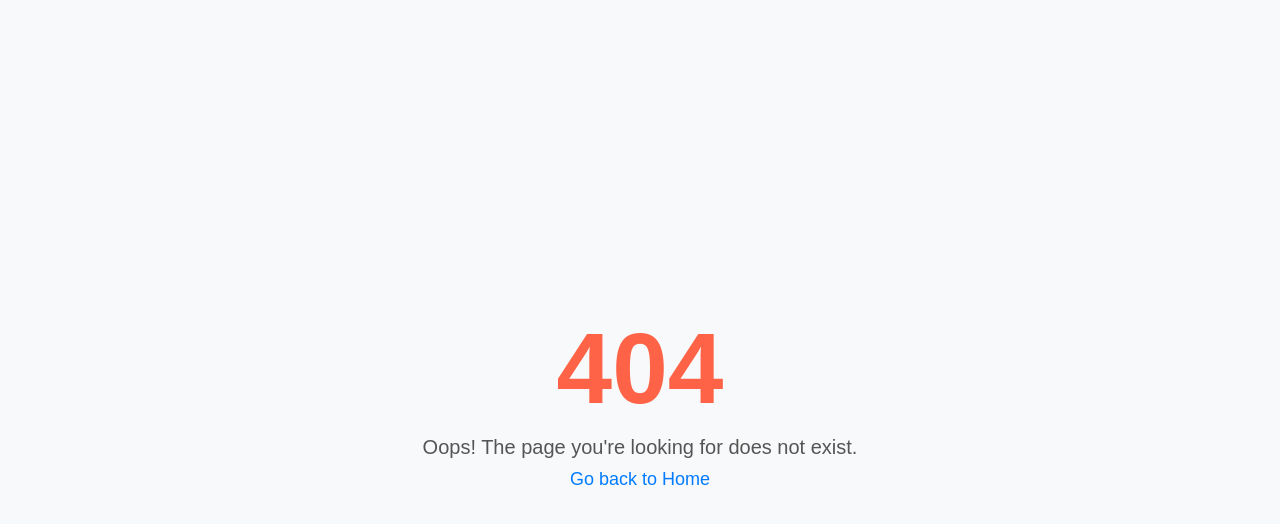
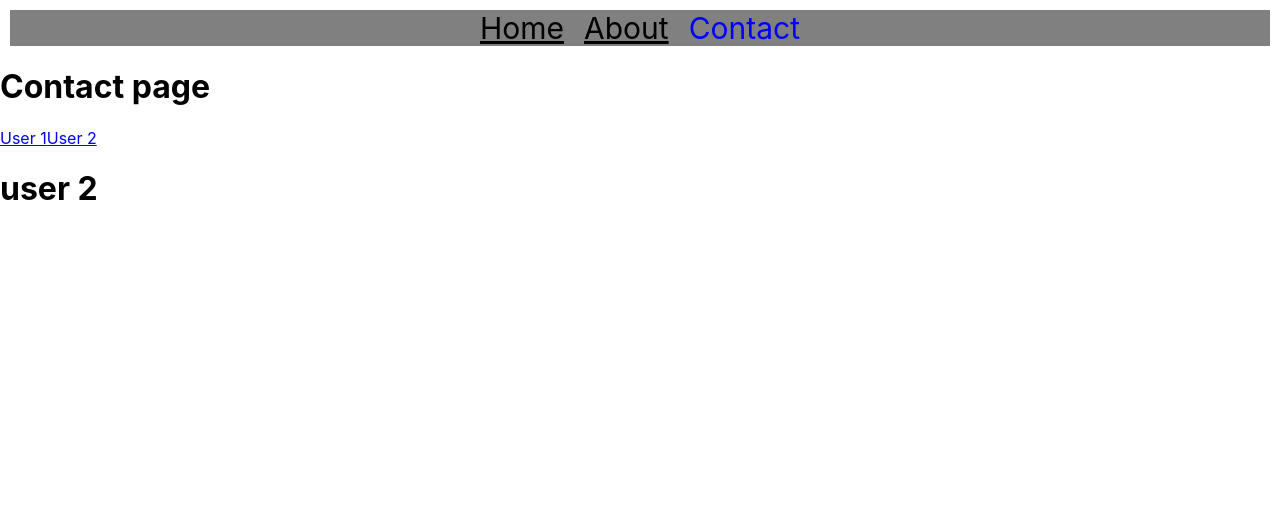
Before and after one commit to Ibrahimkhan432/SMIT-modern-web-and-app-batch17-classCode, a React (Create React App) app in the folder React/firstapp/: page /contact/user2 in a window 1280 px wide. Before the commit this address had no page. Shown: the top 524 px of the page. Built offline with nearby package versions, Linux system fonts and the light colour scheme.

Commit message:
nested routes

```diff
--- a/React/firstapp/src/App.jsx
+++ b/React/firstapp/src/App.jsx
@@ -5,6 +5,7 @@
 import { useEffect, useState, useContext, createContext } from "react";
 import RouterPage from "./router/RouterPage";
 import UserContext from "./pages/UserContext";
+import NestedRoute from "./router/NestedRoute";
 // import UserContext from "./pages/UserContext";
 
 // //    -- props ---
@@ -309,7 +310,8 @@ export function App() {
     <>
    {/* <UserContext/> */}
    <UserContext>
-   <RouterPage/>
+   {/* <RouterPage/> */}
+   <NestedRoute/>
    </UserContext>
     </>
   );
--- /dev/null
+++ b/React/firstapp/src/components/Footer.jsx
@@ -0,0 +1,29 @@
+function Footer() {
+  return (
+    <div
+      style={{
+        backgroundColor: "gray",
+        fontSize: "30px",
+        textAlign: "center",
+        color: "white",
+      }}
+    >
+        <nav>
+
+        </nav>
+      <ul
+        style={{
+          listStyleType: "none",
+        }}
+      >
+        <li>
+
+            Home
+            </li>
+        <li>About</li>
+        <li>Contact</li>
+      </ul>
+    </div>
+  );
+}
+export default Footer;
--- /dev/null
+++ b/React/firstapp/src/components/Navbar.jsx
@@ -0,0 +1,34 @@
+import { Link, NavLink, Outlet } from "react-router-dom";
+function Navbar() {
+  const navStyle = ({ isActive }) => ({
+    color: isActive ? "blue" : "black",
+    textDecoration:isActive?"none" : "underline",
+    margin:"10px"
+  });
+  return (
+    <>
+      <div
+        style={{
+          backgroundColor: "gray",
+          textAlign: "center",
+          margin: "10px",
+          color: "white",
+          fontSize: "30px",
+        }}
+      >
+        <nav>
+          <NavLink style={navStyle} to="/">
+            Home
+          </NavLink>
+          <NavLink style={navStyle} to="/about">
+            About
+          </NavLink>
+          <NavLink style={navStyle} to="/contact">
+            Contact
+          </NavLink>
+        </nav>
+      </div>
+    </>
+  );
+}
+export default Navbar;
--- a/React/firstapp/src/pages/About.jsx
+++ b/React/firstapp/src/pages/About.jsx
@@ -1,12 +1,11 @@
-import { useContext } from "react";
-import { globalUser } from "./UserContext";
+import { Outlet, useNavigate, useParams } from "react-router-dom";
 
 export default function AboutPage() {
-    const {age} = useContext(globalUser)
+const {id} = useParams()
     return (
         <>
-            <h1>this is about page</h1>
-            <h1>my age is {age} in about page</h1>
+            <h1>About page with id {id}</h1>
+         <Outlet/>
         </>
     );
 }
--- /dev/null
+++ b/React/firstapp/src/pages/Admin.jsx
@@ -0,0 +1,8 @@
+
+export default function Admin() {
+    return (
+        <>
+            <h1>Admin page </h1>
+        </>
+    );
+}
--- /dev/null
+++ b/React/firstapp/src/pages/Contact.jsx
@@ -0,0 +1,12 @@
+import { NavLink, Outlet } from "react-router-dom";
+
+export default function Contact() {
+  return (
+    <>
+      <h1>Contact page</h1>
+      <NavLink to="user1">User 1</NavLink>
+      <NavLink to="user2">User 2</NavLink>
+      <Outlet />
+    </>
+  );
+}
--- a/React/firstapp/src/pages/Home.jsx
+++ b/React/firstapp/src/pages/Home.jsx
@@ -1,21 +1,7 @@
-import { useContext } from "react";
-import { globalUser } from "./UserContext";
-import AboutPage from "./About";
-import LoginPage from "./Login";
-
 function HomePge(){
-
-
-    // const user = useContext(globalUser)
-    // destructure object
-    const {name,age}=useContext(globalUser)
     return(
         <div>
             <h1>Home Page</h1>
-            <h1>my name is {name}</h1>
-            <h1>my age is {age}</h1>
-            {/* <AboutPage/>
-            <LoginPage/> */}
         </div>
     )
 }
--- /dev/null
+++ b/React/firstapp/src/pages/User1.jsx
@@ -0,0 +1,7 @@
+export default function User1(){
+    return(
+        <>
+        <h1>user 1</h1>
+        </>
+    )
+}
--- /dev/null
+++ b/React/firstapp/src/pages/User2.jsx
@@ -0,0 +1,7 @@
+export default function User2(){
+    return(
+        <>
+        <h1>user 2</h1>
+        </>
+    )
+}
--- /dev/null
+++ b/React/firstapp/src/router/NestedRoute.jsx
@@ -0,0 +1,32 @@
+import { Routes, Route } from "react-router-dom";
+import HomePge from "../pages/Home";
+import AboutPage from "../pages/About";
+import NotFoundPage from "../pages/NotFound";
+import Navbar from "../components/Navbar";
+import Contact from "../pages/Contact";
+import User1 from "../pages/User1";
+import User2 from "../pages/User2";
+import Admin from "../pages/Admin";
+
+function NestedRoute() {
+  return (
+    <>
+      <Navbar />
+      <Routes>
+        {/* single routing */}
+        <Route path="*" element={<NotFoundPage />} />
+        <Route path="/" element={<HomePge />} />
+        <Route path="about" element={<AboutPage />}>
+        <Route path=":id" element={<AboutPage />}/>
+          <Route path=":admin" element={<Admin />} />
+        </Route>
+        {/* nested routin */}
+        <Route path="contact" element={<Contact />}>
+          <Route path="user1" element={<User1 />} />
+          <Route path="user2" element={<User2 />} />
+        </Route>
+      </Routes>
+    </>
+  );
+}
+export default NestedRoute;
--- a/React/firstapp/src/router/RouterPage.js
+++ b/React/firstapp/src/router/RouterPage.js
@@ -1,4 +1,4 @@
-import {  Routes,Route } from "react-router-dom";
+import { Routes, Route } from "react-router-dom";
 import HomePge from "../pages/Home";
 import AboutPage from "../pages/About";
 import NotFoundPage from "../pages/NotFound";
@@ -7,20 +7,26 @@ import LoginPage from "../pages/Login";
 import AuthPage from "../pages/Auth";
 import FirstApi from "../pages/FirstApiFetchData/FirstApiFetchData";
 import Counter from "../pages/Counter";
-
+import Navbar from "../components/Navbar";
+import Footer from "../components/Footer";
 
 function RouterPage() {
   return (
+    <>
+      <Navbar />
       <Routes>
-        <Route  path="*" element={<NotFoundPage/>}  />
-        <Route  path="/" element={<HomePge/>}  />
-        <Route  path="about" element={<AboutPage/>}  />
-        <Route  path="signup" element={<Signup/>}  />
-        <Route  path="login" element={<LoginPage/>}  />
-        <Route  path="auth" element={<AuthPage/>}  />
-        <Route  path="api" element={<FirstApi/>}  />
-        <Route  path="counter/:myName" element={<Counter/>}  />
+        {/* single routing */}
+        <Route path="*" element={<NotFoundPage />} />
+        <Route path="/" element={<HomePge />} />
+        <Route path="about" element={<AboutPage />} />
+        <Route path="signup" element={<Signup />} />
+        <Route path="login" element={<LoginPage />} />
+        <Route path="auth" element={<AuthPage />} />
+        <Route path="api" element={<FirstApi />} />
+        <Route path="counter/:myName" element={<Counter />} />
       </Routes>
+      {/* <Footer /> */}
+    </>
   );
 }
 export default RouterPage;
```
